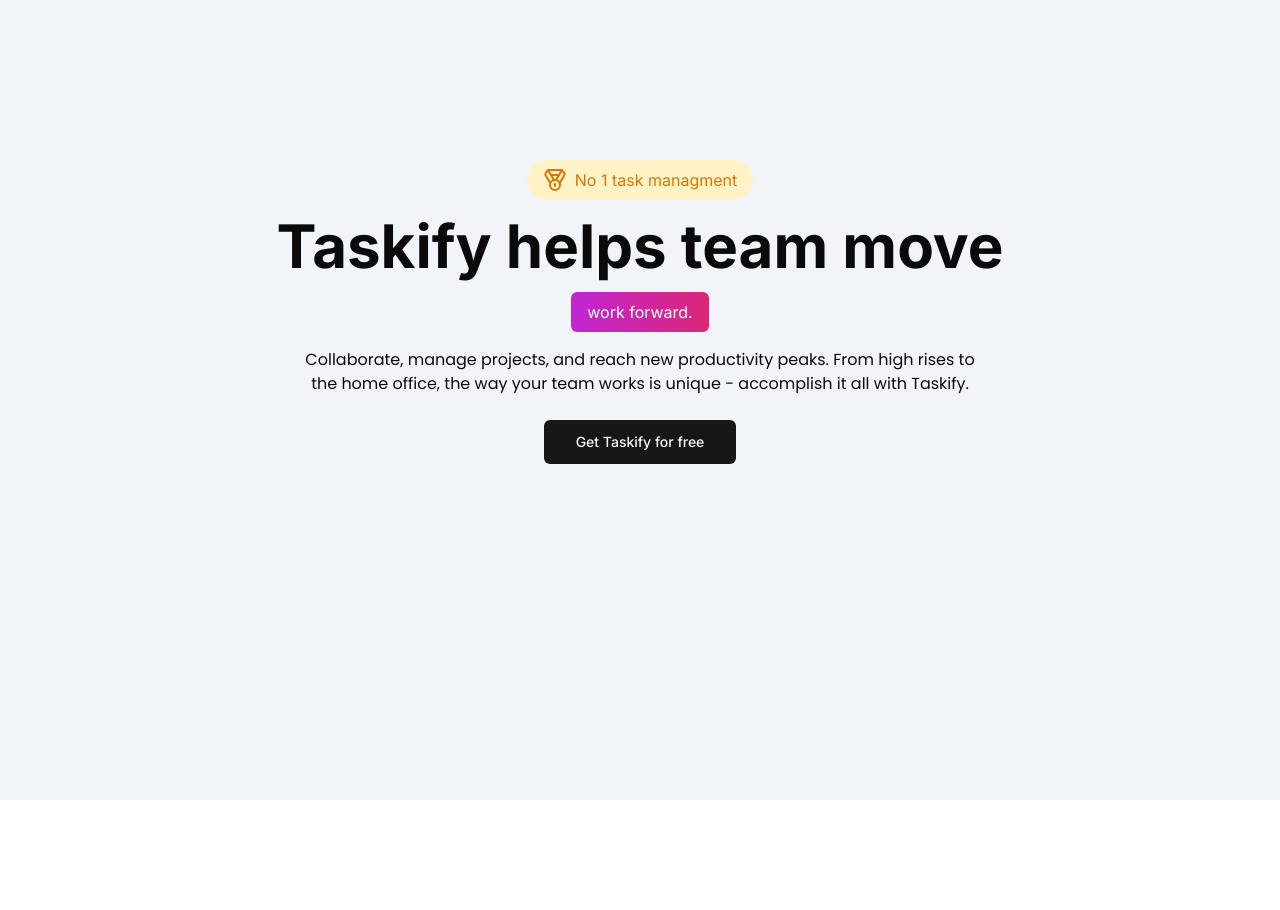
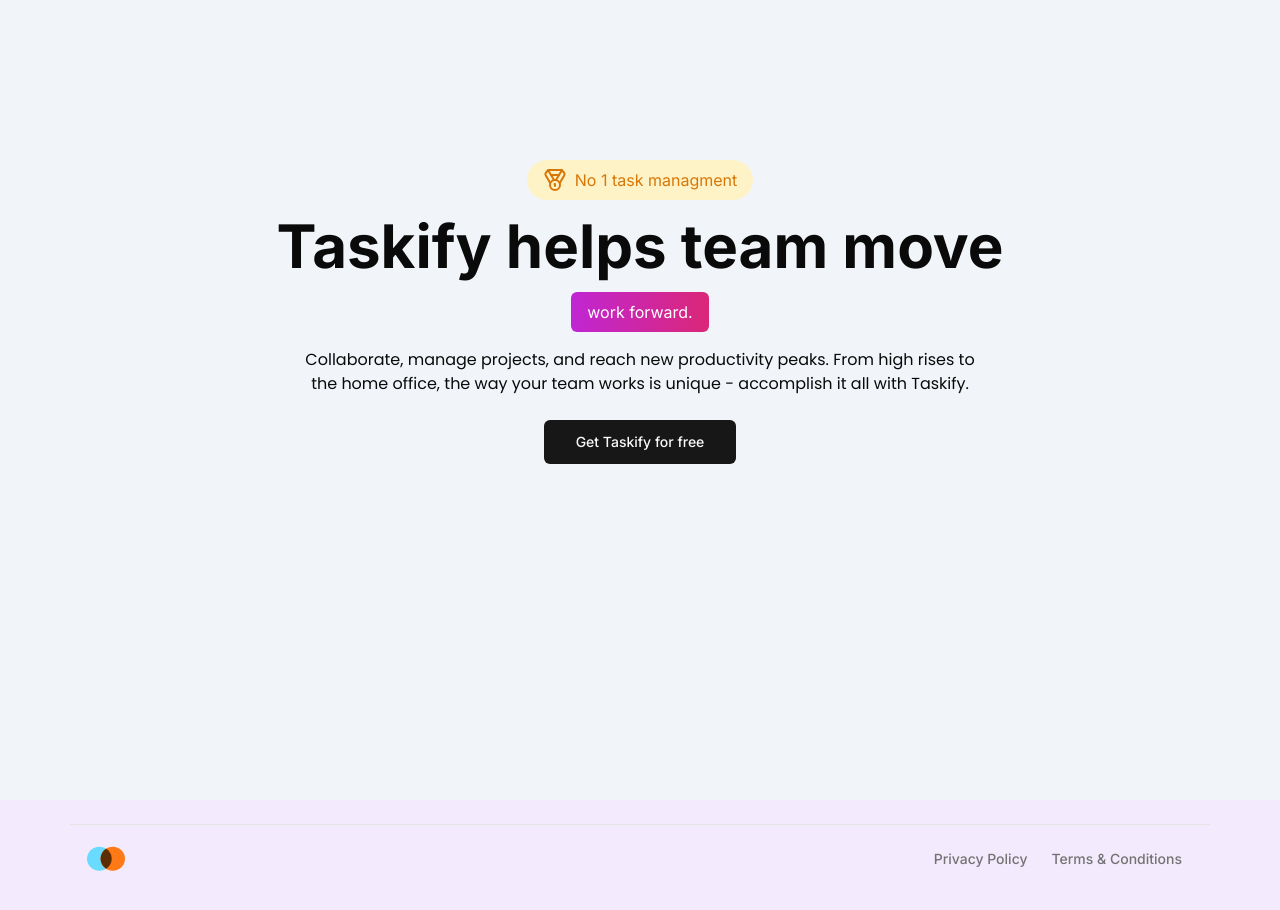
Before and after one commit to aliallam98/Trello-app-clone-next14-Prisma-Postgre, a Next.js app: page / in a window 1280 px wide. Shown: the top 910 px of the page. Before the commit the page ends 800 px from the top, so only its background shows below. Built offline with nearby package versions, Linux system fonts and the light colour scheme.

Commit message:
added select-org route in clerk folder beside create organization route

```diff
--- a/src/app/(marketing)/layout.tsx
+++ b/src/app/(marketing)/layout.tsx
@@ -1,9 +1,12 @@
+import Footer from "@/components/footer/Footer";
+import Navbar from "@/components/navbar/Navbar";
+
 const MarketingLayout = ({ children }: { children: React.ReactNode }) => {
   return (
     <main  className="h-full pt-40 bg-slate-100">
-      {/* Navbar */}
+      {/* <Navbar/> */}
       {children}
-      {/* Footer */}
+      <Footer/>
     </main>
   );
 };
--- a/src/app/(marketing)/page.tsx
+++ b/src/app/(marketing)/page.tsx
@@ -24,7 +24,7 @@ const textFont = Poppins({
 
 export default function MarketingPage() {
   return (
-    <section className="bg-slate-100">
+    <section className="bg-slate-100 h-full">
       <div className="container max-w-[1140px] flex flex-col justify-center items-center">
         <div className="flex flex-col justify-center items-center">
           <div className="flex items-center text-amber-600 bg-amber-100 py-2 px-4 rounded-3xl gap-x-2">
--- /dev/null
+++ b/src/app/(platform)/(clerk)/select-org/[[...select-org]]/page.tsx
@@ -0,0 +1,12 @@
+import { OrganizationList } from "@clerk/nextjs";
+import React from "react";
+
+export default function CreateOrganizationPage() {
+  return (
+    <OrganizationList
+      hidePersonal
+      afterSelectOrganizationUrl="/organization/:id"
+      afterCreateOrganizationUrl="/organization/:id"
+    />
+  );
+};
--- /dev/null
+++ b/src/app/(platform)/(dashboard)/organization/[organizationId]/page.tsx
@@ -0,0 +1,9 @@
+import React from 'react'
+
+const organizationPage = () => {
+  return (
+    <div>organizationPage</div>
+  )
+}
+
+export default organizationPage
--- a/src/components/Logo.tsx
+++ b/src/components/Logo.tsx
@@ -6,7 +6,7 @@ const Logo = () => {
     <Link href={"/"}>
       <Image
         alt="Logo"
-        width={120}
+        width={40}
         height={30}
         src={"/logo.svg"}
       />
```
Also changed, not shown: public/logo.png (deleted), public/logo.svg (added).
